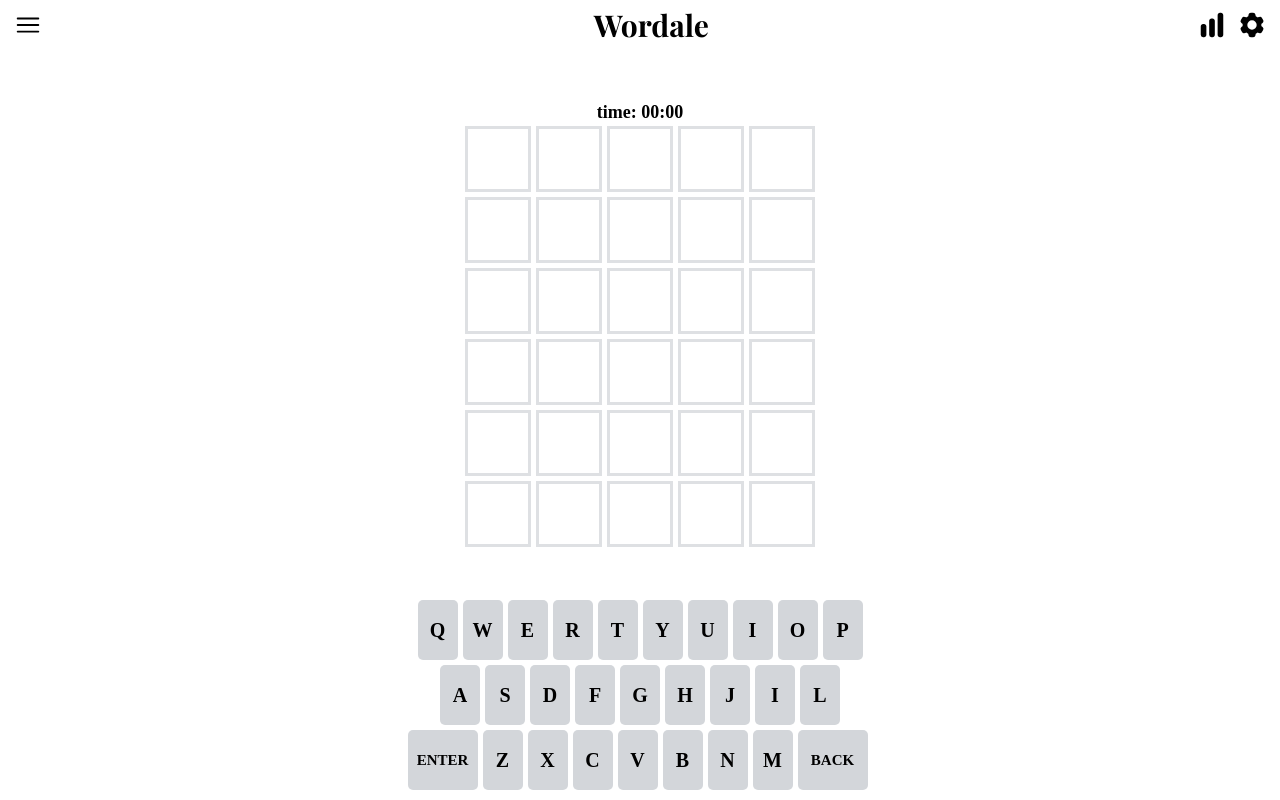
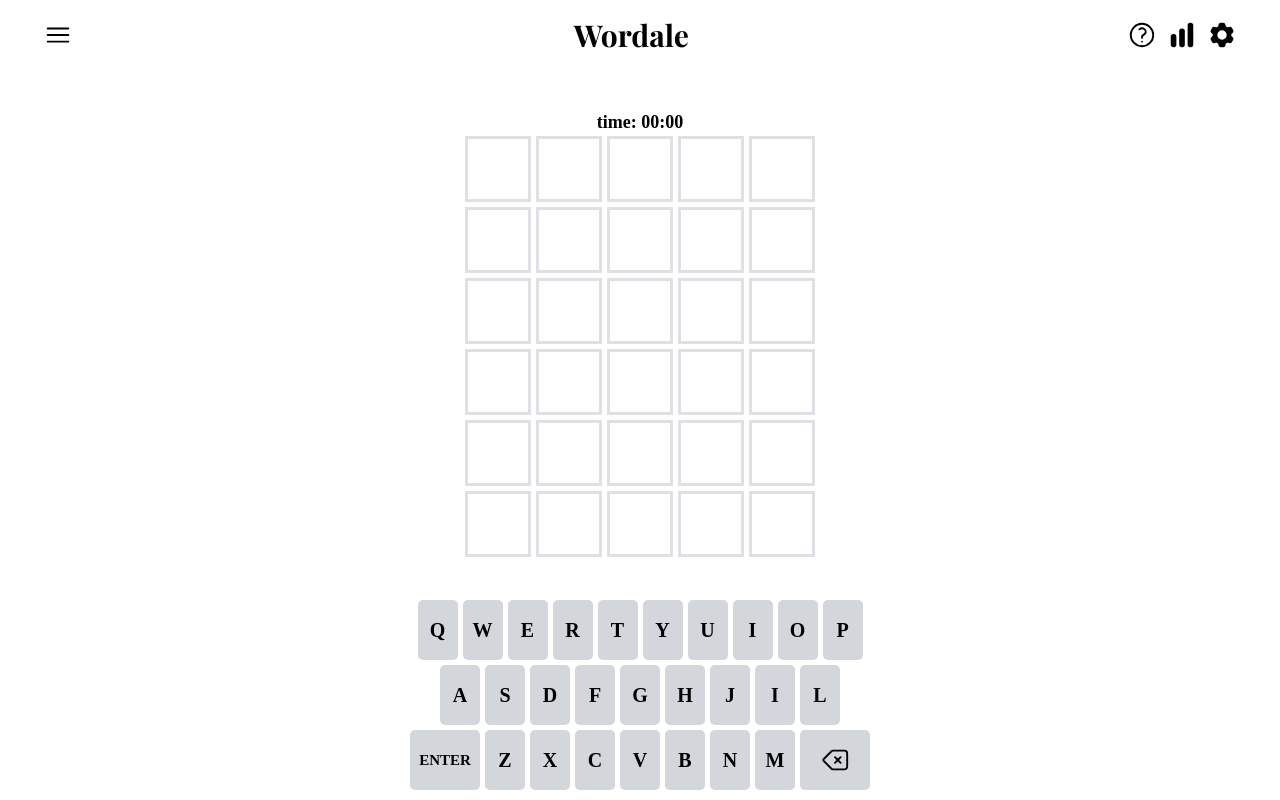
Before and after one commit to Yellni99/wordale, a plain HTML site: page index.html in a window 1280 px wide. Drawn offline with nearby package versions, Linux system fonts and the light colour scheme.

Commit message:
코드 수정

```diff
--- a/css/footer.css
+++ b/css/footer.css
@@ -33,7 +33,7 @@ footer {
   width: 70px;
 }
 
-.back-space-icons {
+.back-space-icon {
   width: 30px;
   display: flex;
   justify-content: center;
--- a/css/header.css
+++ b/css/header.css
@@ -4,6 +4,7 @@ header {
   width: 98vw;
   justify-content: space-between;
   align-items: center;
+  margin: 10px;
 }
 
 .header-column {
@@ -11,6 +12,7 @@ header {
   justify-content: center;
   align-items: center;
   gap: 10px;
+  padding: 0px 30px 0px 30px;
 }
 
 .header-icon {
--- a/index.html
+++ b/index.html
@@ -32,6 +32,22 @@
       </div>
       <div class="header-title">Wordale</div>
       <div class="header-column">
+        <div class="header-icon">
+          <svg
+            xmlns="http://www.w3.org/2000/svg"
+            fill="none"
+            viewBox="0 0 24 24"
+            stroke-width="1.5"
+            stroke="#000"
+            class="w-6 h-6"
+          >
+            <path
+              stroke-linecap="round"
+              stroke-linejoin="round"
+              d="M9.879 7.519c1.171-1.025 3.071-1.025 4.242 0 1.172 1.025 1.172 2.687 0 3.712-.203.179-.43.326-.67.442-.745.361-1.45.999-1.45 1.827v.75M21 12a9 9 0 11-18 0 9 9 0 0118 0zm-9 5.25h.008v.008H12v-.008z"
+            />
+          </svg>
+        </div>
         <div class="header-icon">
           <svg
             xmlns="http://www.w3.org/2000/svg"
@@ -138,7 +154,7 @@
         <div class="keyboard-column" data-index="B">B</div>
         <div class="keyboard-column" data-index="N">N</div>
         <div class="keyboard-column" data-index="M">M</div>
-        <div class="keyboard-column wide" data-key="ENTER">BACK</div>
+        <div class="keyboard-column wide" data-key="BACK">
           <div class="back-space-icon">
             <svg
               xmlns="http://www.w3.org/2000/svg"
@@ -156,6 +172,8 @@
             </svg>
           </div>
         </div>
+      </div>
     </footer>
+    <script src="js/index.js"></script>
   </body>
 </html>
--- /dev/null
+++ b/js/index.js
@@ -0,0 +1,11 @@
+function appStart() {
+  //로직들
+
+  const handlekeydown = () => {
+    //함수 선언
+    console.log("키가 눌렸습니다!!");
+  };
+  window.addEventListener("keydown", handlekeydown);
+}
+
+appStart();
```
Lines whose indentation alone changed are shown as unchanged.
